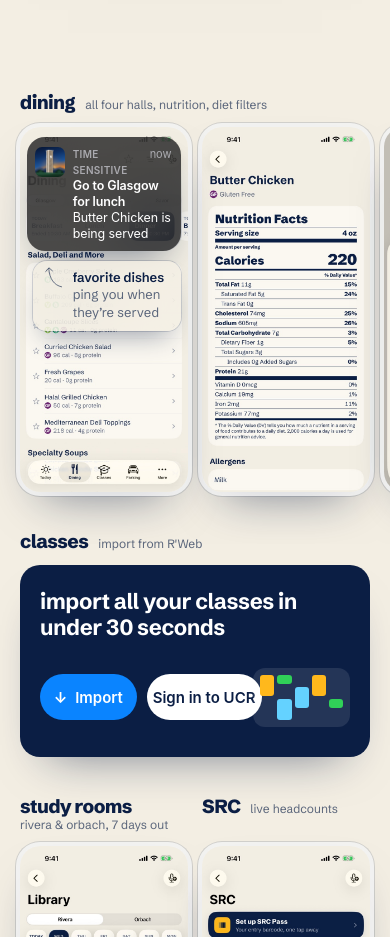
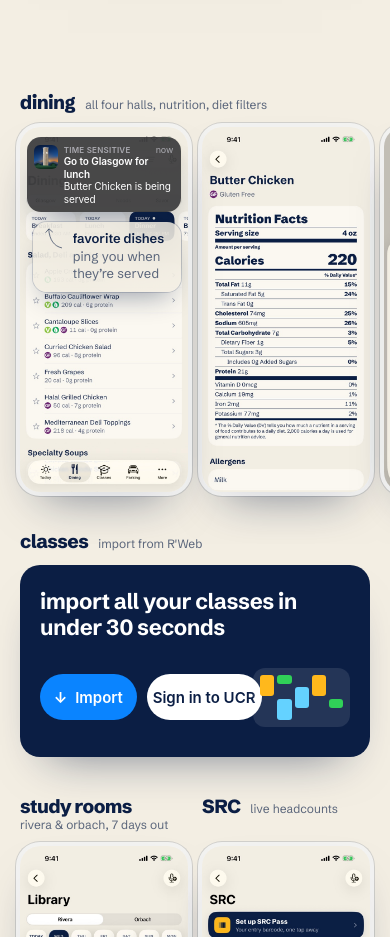
Before and after one commit to manu-gurudath/belltower-site, a Next.js app: page / in a window 390 px wide. Shown: the part 1020-1957 px from the top of the page. Built offline with nearby package versions, Linux system fonts and the light colour scheme.

Commit message:
Update home.css

```diff
--- a/app/home.css
+++ b/app/home.css
@@ -498,7 +498,7 @@ html:has(.lp) body { background: none; }
 
 /* Favorite-dish alert: a banner and a floating note pointing up at it slide onto the first dining screen.
    Both live in a layer clipped to the screen, so nothing spills out or shifts the grid. */
-.ping-shot { position: relative; min-width: 0; }
+.ping-shot { position: relative; min-width: 0; container-type: inline-size; }
 .ping-layer {
   position: absolute; inset: 0; z-index: 2; overflow: hidden; pointer-events: none;
   border-radius: clamp(20px, 2.6vw, 34px);
@@ -579,4 +579,19 @@ html:has(.lp) body { background: none; }
   .lp-import .imp-btn, .lp-import .imp-sso { height: 46px; font-size: 15px; padding: 0 6px; }
   .lp-import .imp-week { grid-template-rows: repeat(4, 9px); gap: 3px; padding: 7px; border-radius: 12px; }
   .lp-import .imp-week i { border-radius: 3px; }
+  .ping-note {
+    padding: clamp(7px, 2.2cqw, 9px) clamp(8px, 2.6cqw, 10px) clamp(7px, 2.2cqw, 9px) clamp(7px, 2.2cqw, 8px);
+    border-radius: clamp(14px, 5cqw, 18px);
+    gap: clamp(6px, 2.2cqw, 8px);
+    background: rgba(58, 58, 60, 0.92);
+    font-size: clamp(10px, 3cqw, 12.5px);
+    line-height: 1.25;
+  }
+  .ping-note .pv-app {
+    width: clamp(24px, 8.3cqw, 30px);
+    height: clamp(24px, 8.3cqw, 30px);
+    border-radius: clamp(6px, 2cqw, 7px);
+  }
+  .ping-note .pv-dim { font-size: clamp(9px, 2.6cqw, 11px); }
+  .ping-ts { font-size: clamp(8px, 2.4cqw, 10px); }
 }
```
